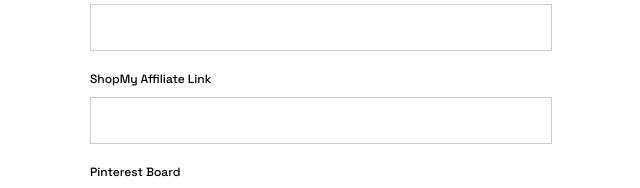
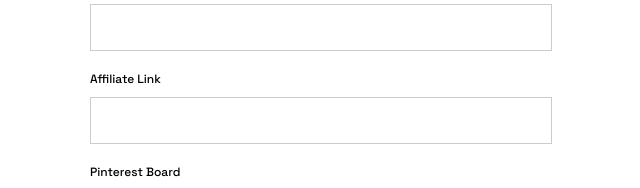
Before and after one commit to abuchy/mr-pinbot, a Next.js app: page /capture in a window 1280 px wide. Shown: the part 289-477 px from the top of the page, without its empty margins (319-959 px from the left). Built offline with nearby package versions, Linux system fonts and the light colour scheme; no server answers.

Commit message:
Rename affiliate link labels

```diff
--- a/src/app/capture/capture-form.tsx
+++ b/src/app/capture/capture-form.tsx
@@ -126,7 +126,7 @@ export function CaptureForm() {
       <label className="field-label">Pin Title
         <input required maxLength={100} value={title} disabled={busy} onChange={event => setTitle(event.target.value)}/>
       </label>
-      <label className="field-label">ShopMy Affiliate Link
+      <label className="field-label">Affiliate Link
         <input type="url" required maxLength={2048} value={affiliate} disabled={busy}
           onChange={event => setAffiliate(event.target.value)}/>
       </label>
--- a/src/components/create-pin-form.tsx
+++ b/src/components/create-pin-form.tsx
@@ -86,7 +86,7 @@ export function CreatePinForm({ disabled, onCreated }: { disabled: boolean; onCr
         <label className="field-label">Pin Title
           <input required maxLength={100} value={title} onChange={event => setTitle(event.target.value)}/>
         </label>
-        <label className="field-label">ShopMy Affiliate Link
+        <label className="field-label">Affiliate Link
           <input type="url" required maxLength={2048} value={affiliate} onChange={event => setAffiliate(event.target.value)}/>
         </label>
         <div className={styles.images}>
```
